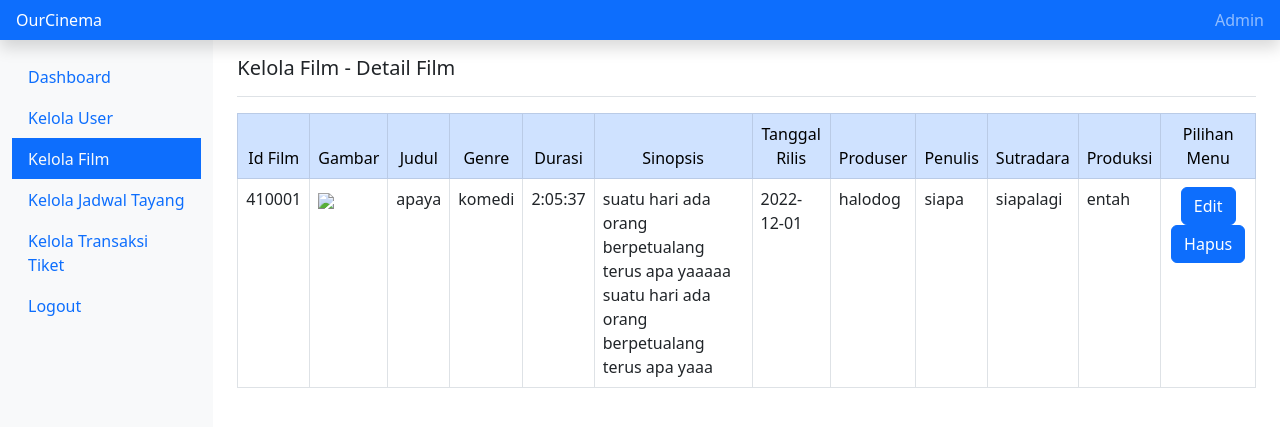
After one commit to LutfiNurRohmah/Proyek-Basis-Data, a PHP site: page /detail_film.php?IdFilm=410001 in a window 1280 px wide. The commit adds this page. Shown: the top 427 px of the page. Run offline with PHP 8.4, Linux system fonts and the light colour scheme; data comes from the database, SQL or seed files in the repository; data that the repository does not hold is empty.

Commit message:
image processing

```diff
--- /dev/null
+++ b/detail_film.php
@@ -0,0 +1,120 @@
+<?php
+include('konek.php');
+$id_film=$_GET['IdFilm'];
+$query = mysqli_query($mysqli,"SELECT * FROM film WHERE id_film='$id_film'");
+?>
+
+<!doctype html>
+<html lang="en">
+  <head>
+    <meta charset="utf-8">
+    <meta name="viewport" content="width=device-width, initial-scale=1">
+    <title>Detail Film</title>
+    <link href="https://cdn.jsdelivr.net/npm/bootstrap@5.2.2/dist/css/bootstrap.min.css" rel="stylesheet" integrity="sha384-Zenh87qX5JnK2Jl0vWa8Ck2rdkQ2Bzep5IDxbcnCeuOxjzrPF/et3URy9Bv1WTRi" crossorigin="anonymous">
+  </head>
+    <body>
+        <header class="navbar navbar-dark sticky-top bg-primary flex-md-nowrap p-0 shadow">
+        <a class="navbar-brand col-md-3 col-lg-2 me-0 px-3 fs-6" href="#">OurCinema</a>
+        <button class="navbar-toggler position-absolute d-md-none collapsed" type="button" data-bs-toggle="collapse" data-bs-target="#sidebarMenu" aria-controls="sidebarMenu" aria-expanded="false" aria-label="Toggle navigation">
+          <span class="navbar-toggler-icon"></span>
+        </button>
+        <div class="navbar-nav">
+          <div class="nav-item text-nowrap">
+            <a class="nav-link px-3" href="#">Admin</a>
+          </div>
+        </div>
+      </header>
+    <div class="container-fluid">
+        <div class="row">
+          <nav id="sidebarMenu" class="col-md-3 col-lg-2 d-md-block bg-light sidebar collapse">
+            <div class="position-sticky pt-3 sidebar-sticky">
+              <ul class="nav flex-column">
+                <li class="nav-item">
+                  <a class="nav-link active" aria-current="page" href="home_admin.php">
+                    <span data-feather="home" class="align-text-bottom"></span>
+                    Dashboard
+                  </a>
+                </li>
+                <li class="nav-item">
+                  <a class="nav-link" href="kelola_user.php">
+                    <span data-feather="file" class="align-text-bottom"></span>
+                    Kelola User
+                  </a>
+                </li>
+                <li class="nav-item">
+                  <a class="nav-link bg-primary text-light" href="kelola_film.php">
+                    <span data-feather="shopping-cart" class="align-text-bottom"></span>
+                    Kelola Film
+                  </a>
+                </li>
+                <li class="nav-item">
+                  <a class="nav-link" href="kelola_jadwal.php">
+                    <span data-feather="users" class="align-text-bottom"></span>
+                    Kelola Jadwal Tayang
+                  </a>
+                </li>
+                <li class="nav-item">
+                  <a class="nav-link" href="kelola_transaksi_tiket.php">
+                    <span data-feather="bar-chart-2" class="align-text-bottom"></span>
+                    Kelola Transaksi Tiket
+                  </a>
+                </li>
+                <li class="nav-item">
+                  <a class="nav-link" href="index.php">
+                    <span data-feather="layers" class="align-text-bottom"></span>
+                    Logout
+                  </a>
+                </li>
+              </ul>
+
+            </div>
+          </nav>
+          <main class="col-md-9 ms-sm-auto col-lg-10 px-md-4">
+            <div class="d-flex justify-content-between flex-wrap flex-md-nowrap align-items-center pt-3 pb-2 mb-3 border-bottom">
+              <h3 class="h5">Kelola Film - Detail Film</h3>
+            </div>
+
+            <table class="table table-bordered" style="margin-bottom:40px;">
+				<thead class="table-primary">
+				 <td align=center>Id Film</td>
+                 <td align=center>Gambar</td>
+				 <td align=center>Judul</td>
+				 <td align=center>Genre</td>
+				 <td align=center>Durasi</td>
+                 <td align=center>Sinopsis</td>
+                 <td align=center>Tanggal Rilis</td>
+                 <td align=center>Produser</td>
+                 <td align=center>Penulis</td>
+                 <td align=center>Sutradara</td>
+                 <td align=center>Produksi</td>
+                 <td align=center>Pilihan Menu</td>
+				</thead>
+				<?php while($result = mysqli_fetch_assoc($query)){ ?>
+				<tr>
+				 <td><?= $result['id_film']?></td>
+                 <td><img src="image_film.php?IdFilm=<?php echo $result['id_film']; ?>" width="100"/></td>
+				 <td><?= $result['judul']?></td>
+				 <td><?= $result['genre']?></td>
+				 <td><?= $result['durasi']?></td>
+                 <td><?= $result['sinopsis']?></td>
+				 <td><?= $result['tanggal_rilis']?></td>
+                 <td><?= $result['produser']?></td>
+                 <td><?= $result['penulis']?></td>
+                 <td><?= $result['sutradara']?></td>
+                 <td><?= $result['produksi']?></td>
+         <td align=center>
+            <a href="update.php?Nama=<?= $result[0]?>"><button type="button" class="btn btn-primary">Edit</button></a>
+            <a href="deleteFilm.php?IdFilm=<?= $result['id_film']?>"><button type="button" class="btn btn-primary">Hapus</button></a>
+				 </td>
+				</tr>
+				<?php }?>
+        </table>
+
+          </main>
+        </div>
+    </div>
+
+
+  <script src="https://cdn.jsdelivr.net/npm/bootstrap@5.2.2/dist/js/bootstrap.bundle.min.js" integrity="sha384-OERcA2EqjJCMA+/3y+gxIOqMEjwtxJY7qPCqsdltbNJuaOe923+mo//f6V8Qbsw3" crossorigin="anonymous"></script>
+</body>
+</html>
--- /dev/null
+++ b/image_film.php
@@ -0,0 +1,14 @@
+<?php
+include('konek.php');
+if(isset($_GET['IdFilm']))
+{
+    $query = mysqli_query($mysqli,"SELECT gambar FROM film WHERE id_film='".$_GET['IdFilm']."'");
+    $row = mysqli_fetch_array($query);
+    //header("Content-type: " . $row["tipe_gambar"]);
+    echo $row["gambar"];
+}
+else
+{
+    header('location:detail_film.php');
+}
+?>
```
Also changed, not shown: kelola_film.php (+42 -4 lines).
